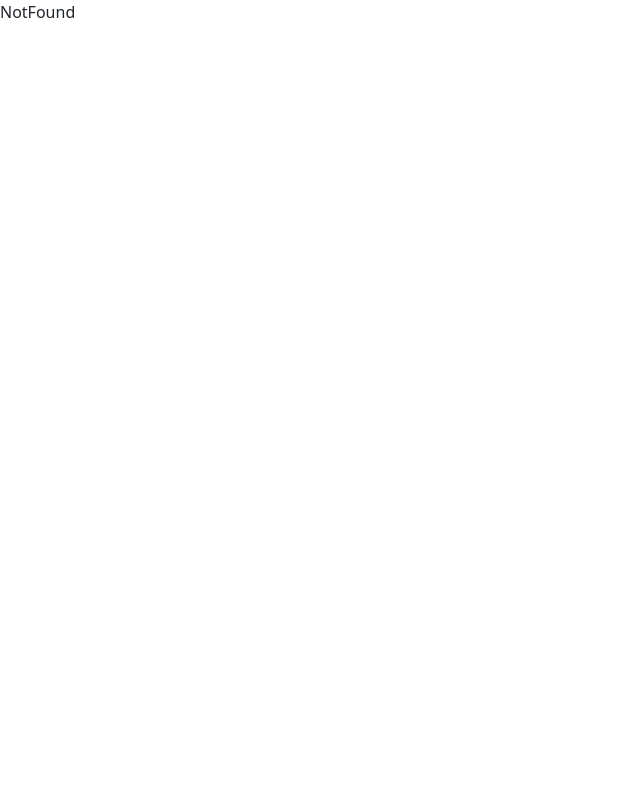
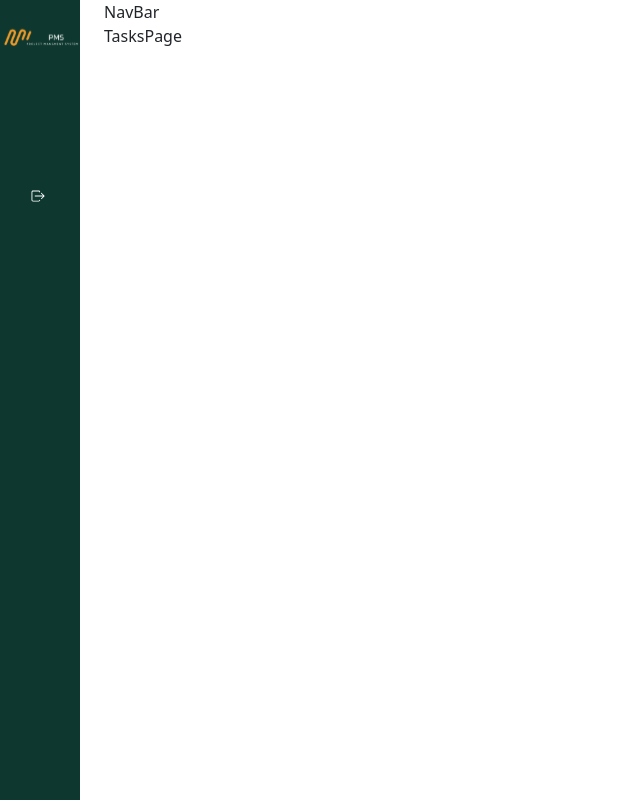
Before and after one commit to abdelrhmaneladawy1/Project-Management-System, a React (Vite) app: page /dashboard/tasks in a window 1280 px wide. Before the commit this address had no page. Shown: the whole page, without its empty margins (0-640 px from the left). Built offline with nearby package versions, Linux system fonts and the light colour scheme; sample sign-in values are in the browser's storage.

Commit message:
created SideBar

```diff
--- a/src/App.css
+++ b/src/App.css
@@ -40,3 +40,20 @@
   margin: auto;
   border-radius: 50%;
 }
+/* Sidebar  */
+.sidebar-container {
+  background-color: #0e382f;
+  border-radius: 0px 58px 0px 0px;
+}
+.sidebar-container .ps-sidebar-container {
+  background-color: #0e382f;
+  height: 100vh;
+  color: #fff;
+}
+.ps-sidebar-root {
+  border: none !important;
+}
+
+.sidebar-container .ps-sidebar-container .ps-menu-button:hover {
+  background-color: #0092471a;
+}
--- a/src/App.tsx
+++ b/src/App.tsx
@@ -7,6 +7,8 @@ import { AuthLayout, MasterLayout, NotFound } from "./SharedModule";
 import ProtectedRoute from "./SharedModule/Components/ProtecteRoute/ProtectedRoute";
 import Register from "./AuthModule/Pages/Register";
 import VerifyUser from "./AuthModule/Pages/VerifyUser";
+import UsersPage from "./UsersModule/Pages/UsersPage";
+import TasksPage from "./TasksModule/Pages/TasksPage";
 
 const router = createBrowserRouter([
   {
@@ -33,7 +35,9 @@ const router = createBrowserRouter([
     children: [
       { index: true, element: <DashboardPage /> },
       { path: "dashboard", element: <DashboardPage /> },
+      { path: "users", element: <UsersPage /> },
       { path: "projects", element: <ProjectsPage /> },
+      { path: "tasks", element: <TasksPage /> },
     ],
   },
 ]);
--- a/src/Locale/ar.json
+++ b/src/Locale/ar.json
@@ -1,3 +1,4 @@
 {
-  "dashboard": "لوحة التحكم الرئيسية"
+  "dashboard": "لوحة التحكم الرئيسية",
+  "logout": "تسجيل الخروج"
 }
--- a/src/Locale/en.json
+++ b/src/Locale/en.json
@@ -1,3 +1,4 @@
 {
-  "dashboard": "Dashboard"
+  "dashboard": "Dashboard",
+  "logout": "Logout"
 }
--- a/src/SharedModule/Components/SideBar/SideBar.tsx
+++ b/src/SharedModule/Components/SideBar/SideBar.tsx
@@ -1,3 +1,104 @@
+import { useState } from "react";
+import { useTranslation } from "react-i18next";
+import { Menu, MenuItem, Sidebar } from "react-pro-sidebar";
+import { Link, useNavigate } from "react-router-dom";
+import logo from "../../../assets/Images/AuthLogo.svg";
+import { IoIosLogOut, IoMdHome } from "react-icons/io";
+import { LuUsers2 } from "react-icons/lu";
+import { GrProjects } from "react-icons/gr";
+import { FaTasks } from "react-icons/fa";
 export default function SideBar() {
-  return <div>SideBar</div>;
+  let [isCollapsed, setIsCollapsed] = useState(true);
+  const { t, i18n } = useTranslation();
+
+  const navigate = useNavigate();
+  const handleLogout = () => {
+    localStorage.removeItem("AuthToken");
+    localStorage.removeItem("role");
+    navigate("/login");
+  };
+  const handleToggle = () => {
+    setIsCollapsed(!isCollapsed);
+  };
+  // Modal handler
+  const handleShow = () => setShow(true);
+  return (
+    <>
+      <div className="sidebar-container   ">
+        <Sidebar
+          collapsed={isCollapsed}
+          rtl={i18n.language == "ar" ? true : false}
+        >
+          {localStorage.getItem("role") === "Manager" ? (
+            <Menu className="  ">
+              <li className="" onClick={handleToggle}>
+                <img className="w-100 my-4" src={logo} alt="logo" />
+              </li>
+              <MenuItem
+                icon={<IoMdHome className="" />}
+                component={<Link to="/dashboard" />}
+              >
+                {t("home")}
+              </MenuItem>
+              <MenuItem
+                icon={<LuUsers2 className="" />}
+                component={<Link to="/dashboard/users" />}
+              >
+                {t("users")}
+              </MenuItem>
+              <MenuItem
+                icon={<GrProjects className="" />}
+                component={<Link to="/dashboard/projects" />}
+              >
+                {" "}
+                {t("projects")}
+              </MenuItem>
+              <MenuItem
+                icon={<FaTasks />}
+                component={<Link to="/dashboard/tasks" />}
+              >
+                {" "}
+                {t("tasks")}
+              </MenuItem>
+
+              <MenuItem
+                icon={<IoIosLogOut className="   text-danger" />}
+                onClick={handleLogout}
+              >
+                {t("logout")}
+              </MenuItem>
+            </Menu>
+          ) : (
+            <>
+              <Menu className="  ">
+                <li className="" onClick={handleToggle}>
+                  <img className="w-100 my-4" src={logo} alt="logo" />
+                </li>
+                <MenuItem
+                  icon={<i className="fa fa-home"></i>}
+                  component={<Link to="/dashboard" />}
+                >
+                  {" "}
+                  {t("home")}
+                </MenuItem>
+                <MenuItem
+                  icon={<i className="fa-solid fa-burger "></i>}
+                  component={<Link to="/dashboard/recipes" />}
+                >
+                  {" "}
+                  {t("recipes")}
+                </MenuItem>
+                <MenuItem
+                  icon={<IoIosLogOut className=" text-white" />}
+                  onClick={handleLogout}
+                >
+                  {t("logout")}
+                </MenuItem>
+              </Menu>
+            </>
+          )}
+        </Sidebar>
+      </div>
+    </>
+  );
 }
--- /dev/null
+++ b/src/TasksModule/Pages/TasksPage.tsx
@@ -0,0 +1,3 @@
+export default function TasksPage() {
+  return <div>TasksPage</div>;
+}
--- /dev/null
+++ b/src/UsersModule/Pages/UsersPage.tsx
@@ -0,0 +1,3 @@
+export default function UsersPage() {
+  return <div>UsersPage</div>;
+}
```
